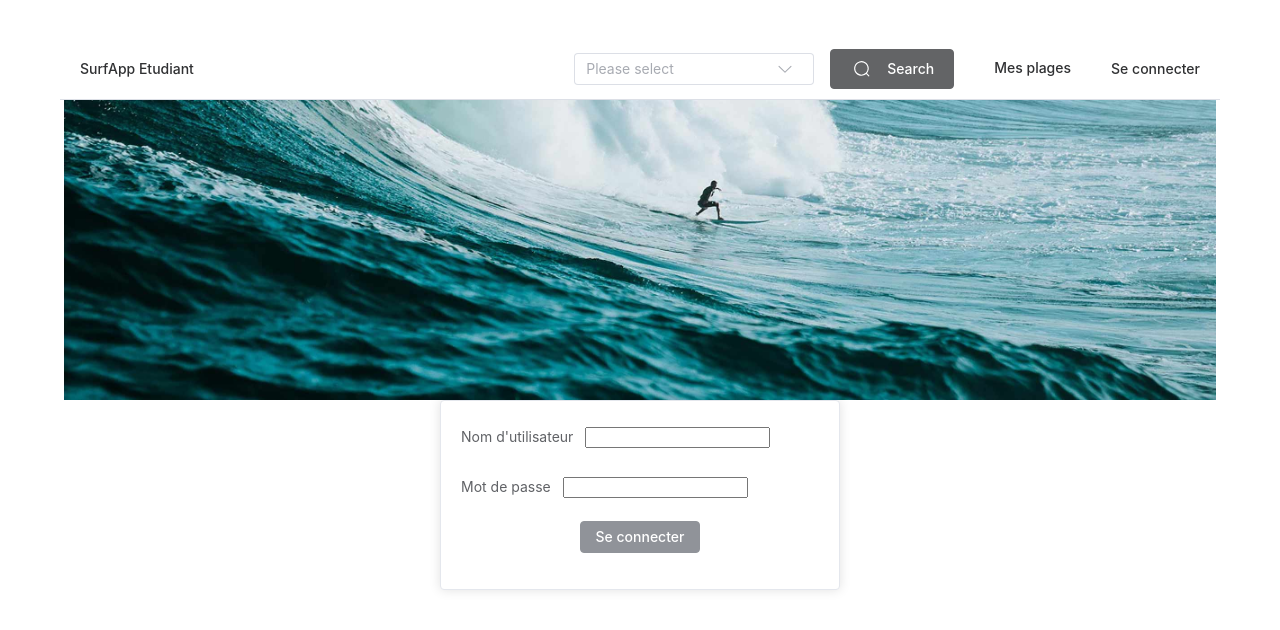
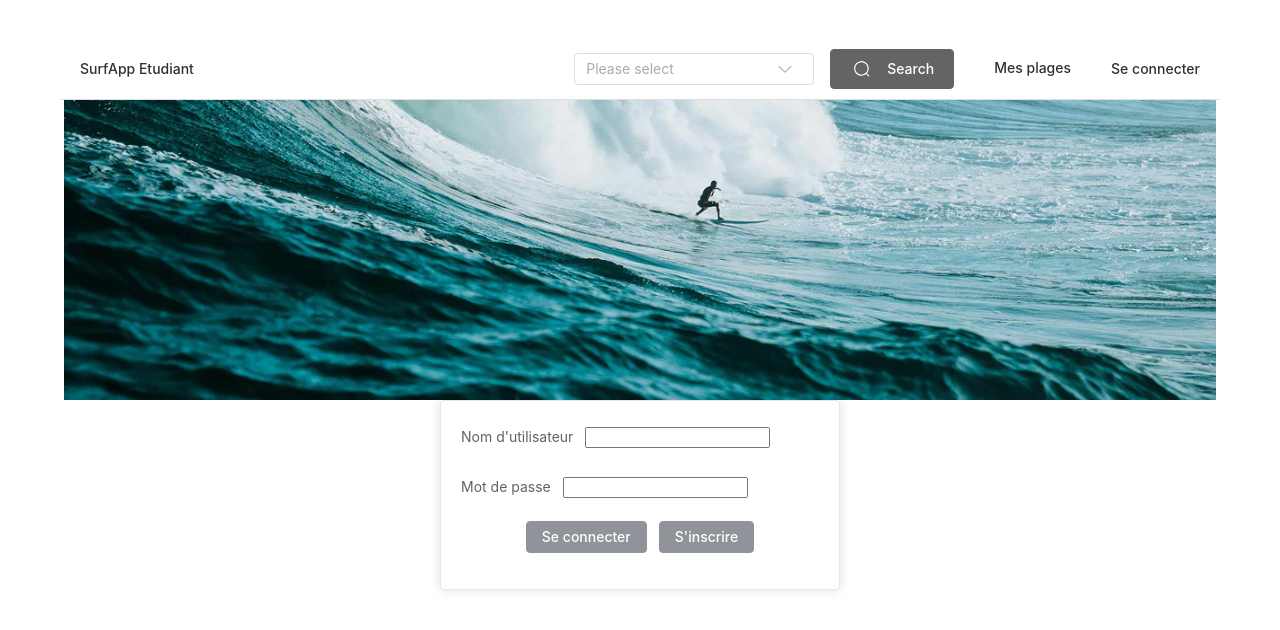
Before and after one commit to Talluan/SurfApp, a Vue app in the folder frontend/: page /login in a window 1280 px wide. Shown: the top 630 px of the page. Built offline with nearby package versions, Linux system fonts and the light colour scheme; no server answers.

Commit message:
Inscription frontend

```diff
--- a/frontend/src/Services/UserCalls.ts
+++ b/frontend/src/Services/UserCalls.ts
@@ -12,4 +12,14 @@ const login = async (username: string, password: string) => {
     return response;
 }
 
-export { login };
+const inscription = async (username: string, password: string) => {
+    let response = null;
+    try {
+        response = await axios.post(`${baseUrl}/users`, { username, password });
+    } catch (error) {
+        return error as AxiosError;
+    }
+    return response;
+}
+
+export { login, inscription };
--- a/frontend/src/components/AccountView/Login.vue
+++ b/frontend/src/components/AccountView/Login.vue
@@ -12,6 +12,7 @@
                             <input type="password" v-model="credentials.password" />
                         </el-form-item>
                         <el-button type="info" @click="holderLogin">Se connecter</el-button>
+                        <el-button type="info" @click="holderInscription">S'inscrire</el-button>
                     </el-form>
                     <p>{{ error }}</p>
                 </el-card>
@@ -22,7 +23,7 @@
 
 <script setup lang="ts">
 import { ref } from 'vue';
-import { login } from '../../Services/UserCalls';
+import { login, inscription } from '../../Services/UserCalls';
 import { User } from '../../Models/User.ts';
 import { useUserStore } from '../../Stores/UserStore.ts';
 import { useRouter } from 'vue-router';
@@ -57,4 +58,19 @@ const holderLogin = async () => {
     }
 }
 
+const holderInscription = async () => {
+    const res = await inscription(credentials.username, credentials.password);
+    if (res.status == 200) {
+        console.log(res.data);
+        const newUser = new User(res.data.id, res.data.username, res.data.token);
+        store.setUser(newUser);
+        console.log(store.user);
+        router.push('/');
+    } else {
+        error.value = "Invalid credentials";
+    }
+
+}
+
+
 </script>
```
